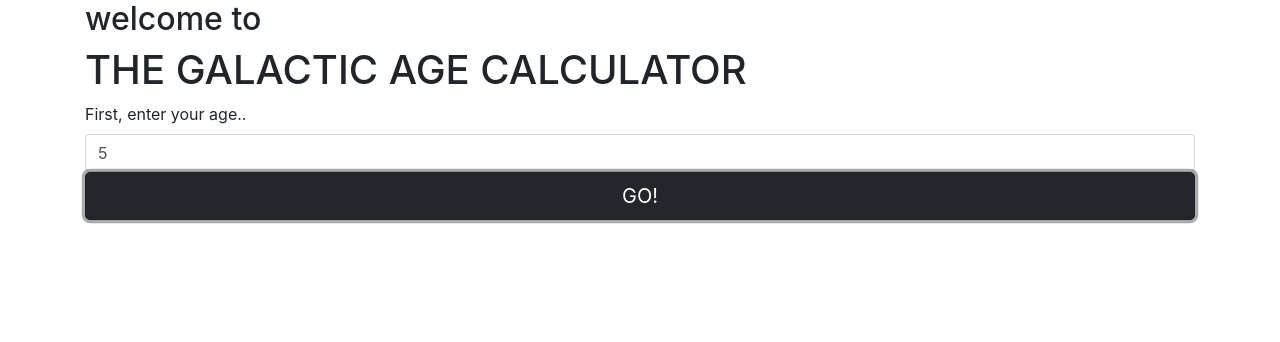
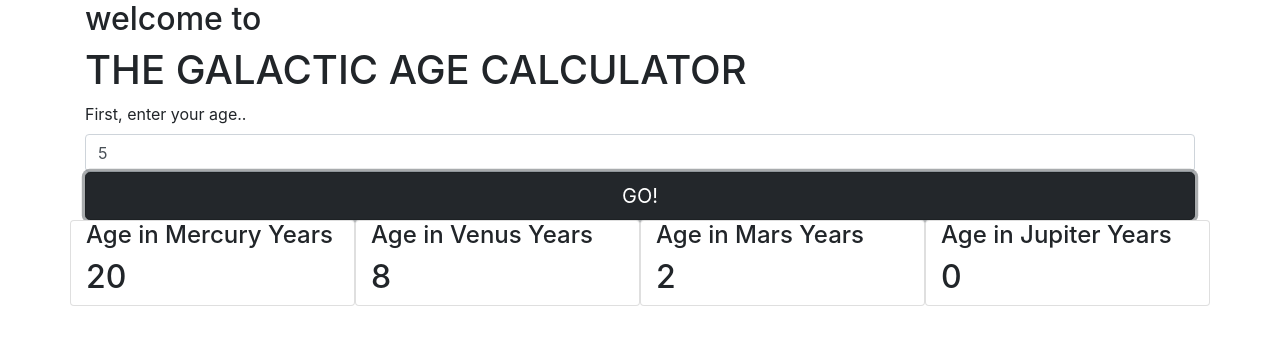
Before and after one commit to RileyShimp/galactic, a website built with webpack: page src/index.html in a window 1280 px wide. Both pictures are taken after typing "5" into the empty fields and a click on the button "GO!". Built offline with nearby package versions, Linux system fonts and the light colour scheme.

Commit message:
Finish UI logic and html for functioning site

```diff
--- a/src/index.html
+++ b/src/index.html
@@ -16,6 +16,24 @@
         <button id="agebutton" type="submit" class="btn btn-dark btn-lg btn-block">GO!</button>
       </div>
     </form>
+    <div class="row">
+      <div class="card col">
+        <h4>Age in Mercury Years</h4>
+        <h2 id="mercuryAge"></h2>
+      </div>
+      <div class="card col">
+        <h4>Age in Venus Years</h4>
+        <h2 id="venusAge"></h2>
+      </div>
+      <div class="card col">
+        <h4>Age in Mars Years</h4>
+        <h2 id="marsAge"></h2>
+      </div>
+      <div class="card col">
+        <h4>Age in Jupiter Years</h4>
+        <h2 id="jupiterAge"></h2>
+      </div>
+    </div>
   </div>
 </body>
 </html>
--- a/src/index.js
+++ b/src/index.js
@@ -9,5 +9,19 @@ $(document).ready(function() {
     event.preventDefault();
     const ageInput = parseInt($('#ageInput').val())
     const userAge = new Age(ageInput);
+    userAge.mercuryCalc();
+    userAge.venusCalc();
+    userAge.marsCalc();
+    userAge.jupiterCalc();
+    userAge.earthYearsLeft();
+    userAge.mercuryYearsLeft();
+    userAge.venusYearsLeft();
+    userAge.marsYearsLeft();
+    userAge.jupiterYearsLeft();
+    $('#mercuryAge').text(userAge.mercury);
+    $('#venusAge').text(userAge.venus);
+    $('#marsAge').text(userAge.mars);
+    $('#jupiterAge').text(userAge.jupiter);
   });
+
 });
```
